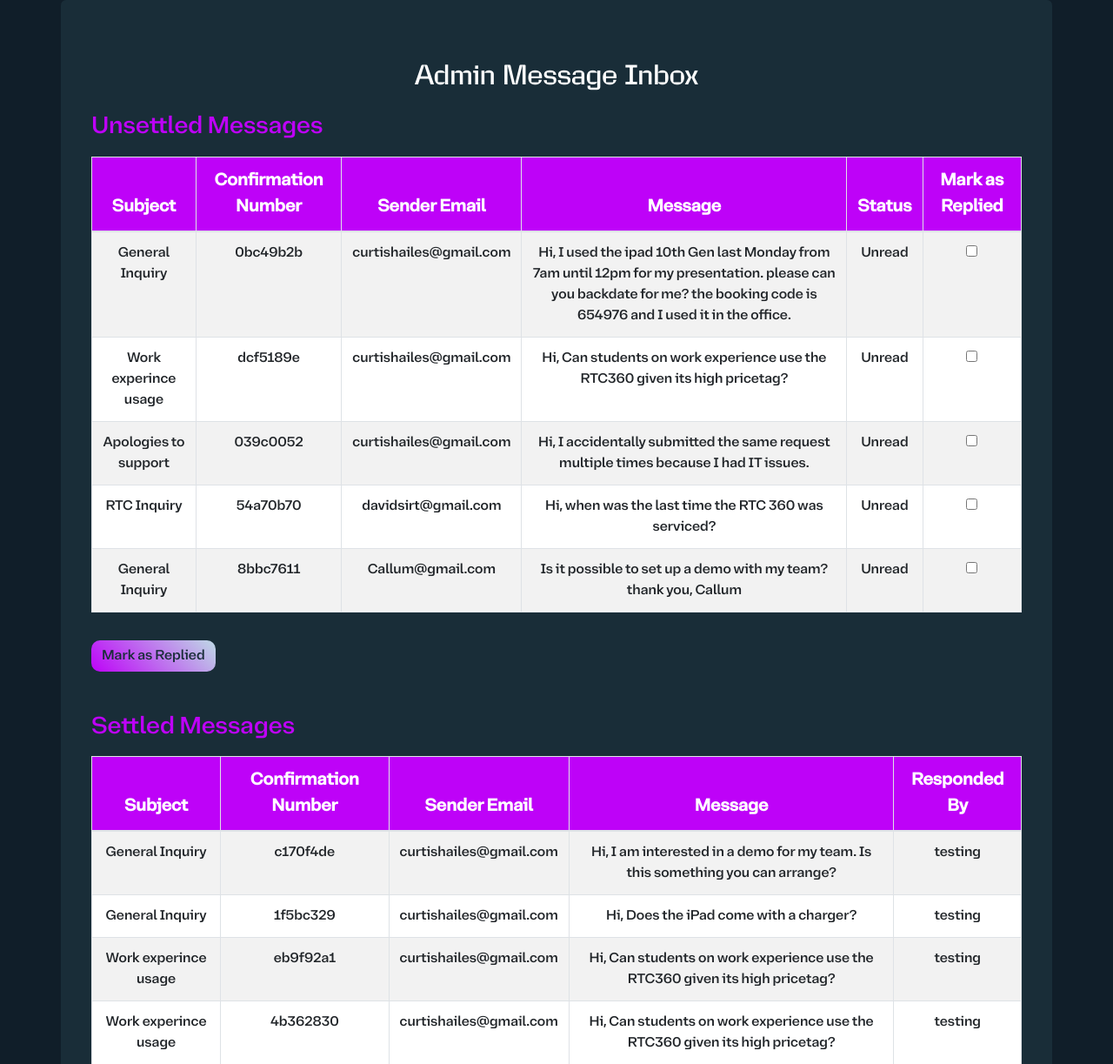
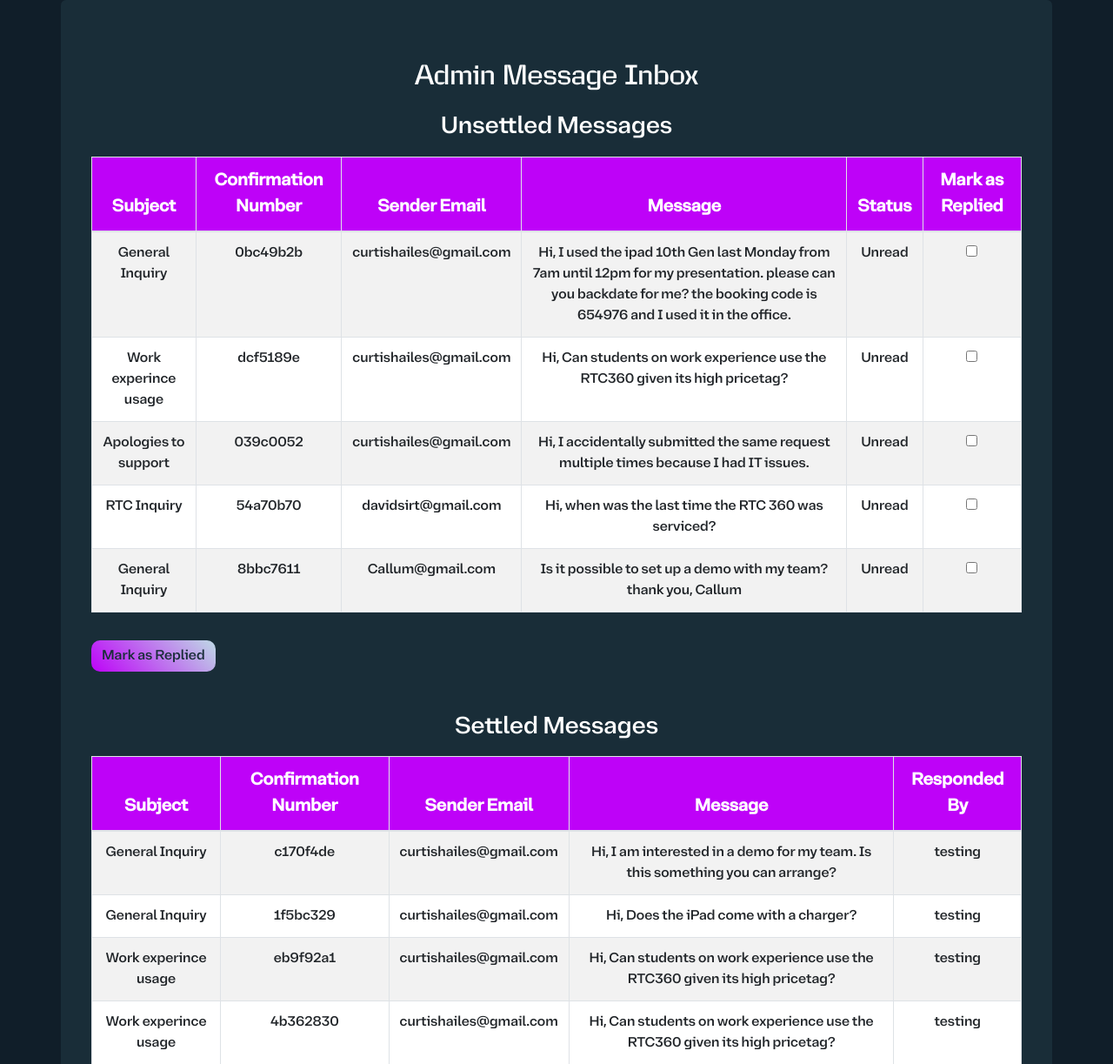
Before and after one commit to CurtisHai/equipment-booking-app, a Django app: page /inbox/ in a window 1280 px wide. Shown: the part 162-1385 px from the top of the page at 87% size. Run offline with Django 5.2, Linux system fonts and the light colour scheme; a user stored in the database is signed in; data comes from the database, SQL or seed files in the repository; some libraries are stand-ins or nearby versions.

Commit message:
Center inbox section headings

```diff
--- a/equipment_booking_app/bookings/templates/bookings/inbox.html
+++ b/equipment_booking_app/bookings/templates/bookings/inbox.html
@@ -5,7 +5,7 @@
     <h2 class="text-center mb-4">Admin Message Inbox</h2>
 
     <!-- Unsettled messages section -->
-    <h3 class="mb-3" style="color: #BE02F8;">Unsettled Messages</h3>
+    <h3 class="text-center mb-3" style="color: #FFFFFF;">Unsettled Messages</h3>
     {% if unsettled_messages %}
         <form method="POST">
             {% csrf_token %}
@@ -42,7 +42,7 @@
     {% endif %}
 
     <!-- Settled messages section -->
-    <h3 class="mt-5 mb-3" style="color: #BE02F8;">Settled Messages</h3>
+    <h3 class="text-center mt-5 mb-3" style="color: #FFFFFF;">Settled Messages</h3>
     {% if settled_messages %}
         <div class="table-responsive">
             <table class="table table-striped table-bordered table-hover w-100" style="background-color: #ffffff; width: 100%;">
```
